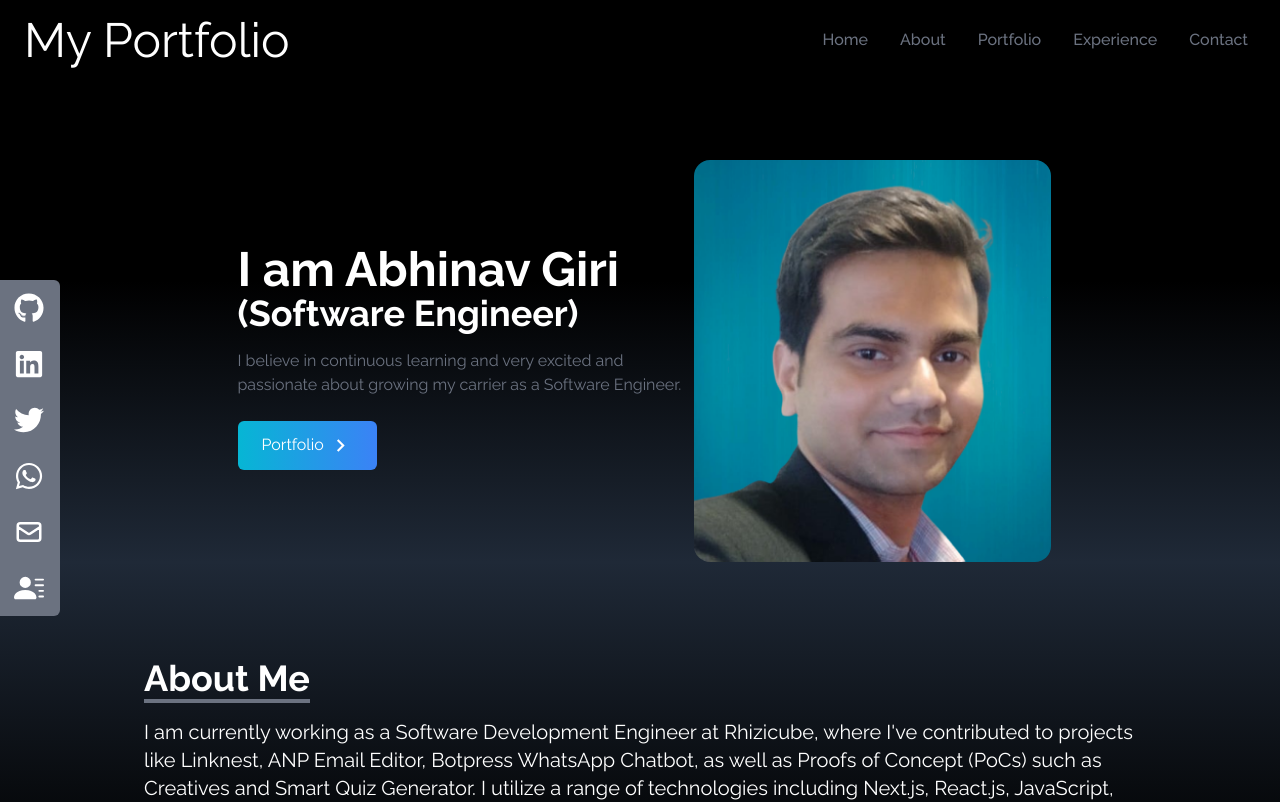
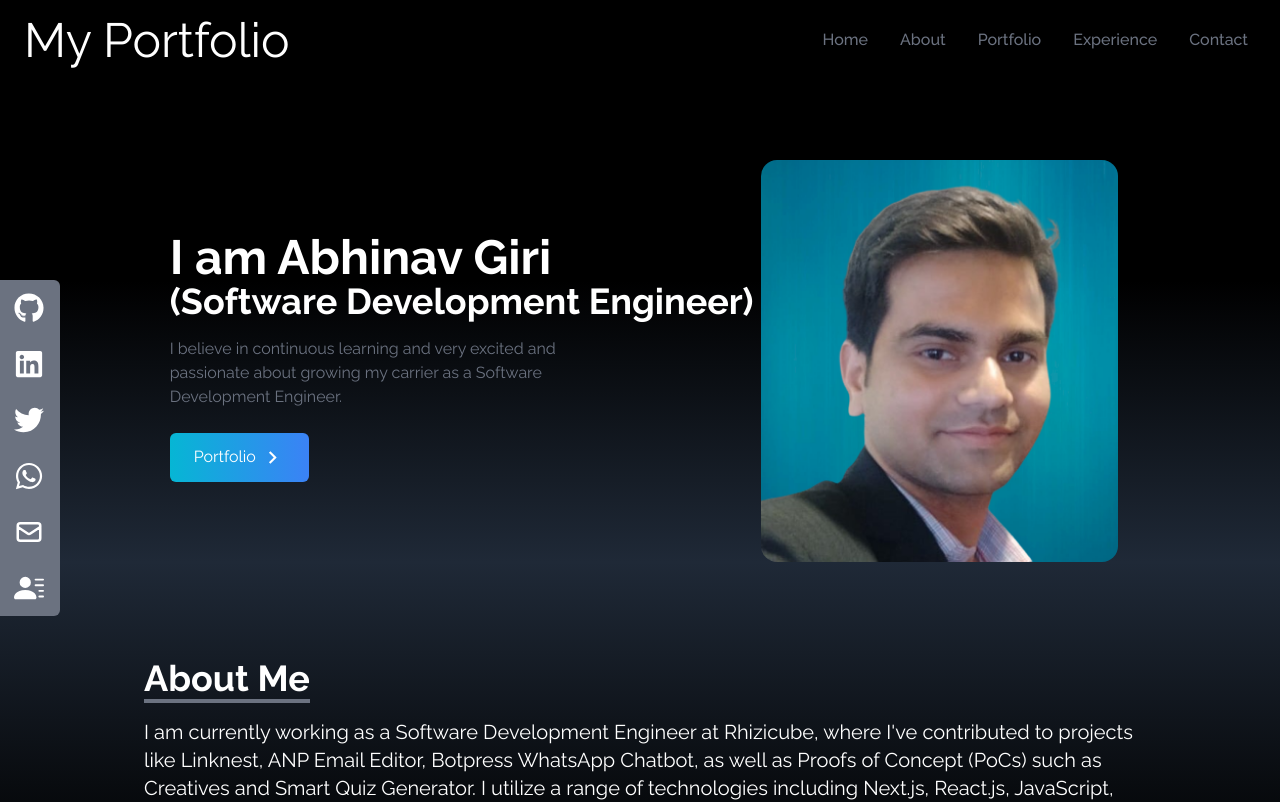
Before and after one commit to Abhinav-Giri/portfolio, a React (Create React App) app: page / in a window 1280 px wide. Shown: the top 802 px of the page. Built offline with nearby package versions, Linux system fonts and the light colour scheme.

Commit message:
Update Home.jsx

```diff
--- a/src/components/Home.jsx
+++ b/src/components/Home.jsx
@@ -15,10 +15,10 @@ const Home = () => {
             I am Abhinav Giri
             </h2>
           <h2 className="text-2xl font-bold text-white sm:text-4xl">
-             (Software Engineer)
+             (Software Development Engineer)
           </h2>
           <p className="max-w-md py-4 text-gray-500">
-          I believe in continuous learning and very excited and passionate about growing my carrier as a Software Engineer.
+          I believe in continuous learning and very excited and passionate about growing my carrier as a Software Development Engineer.
           </p>
 
           <div>
```
